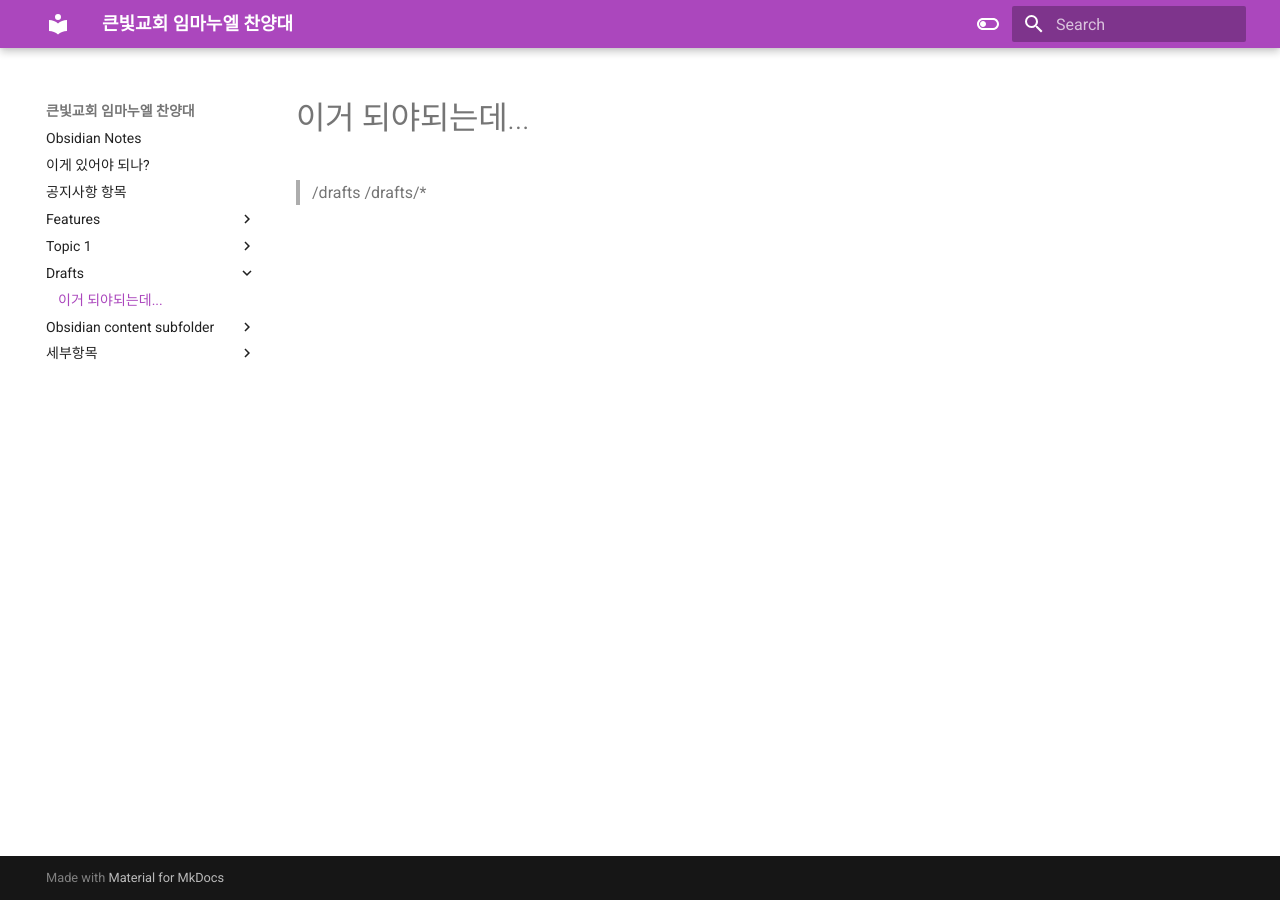
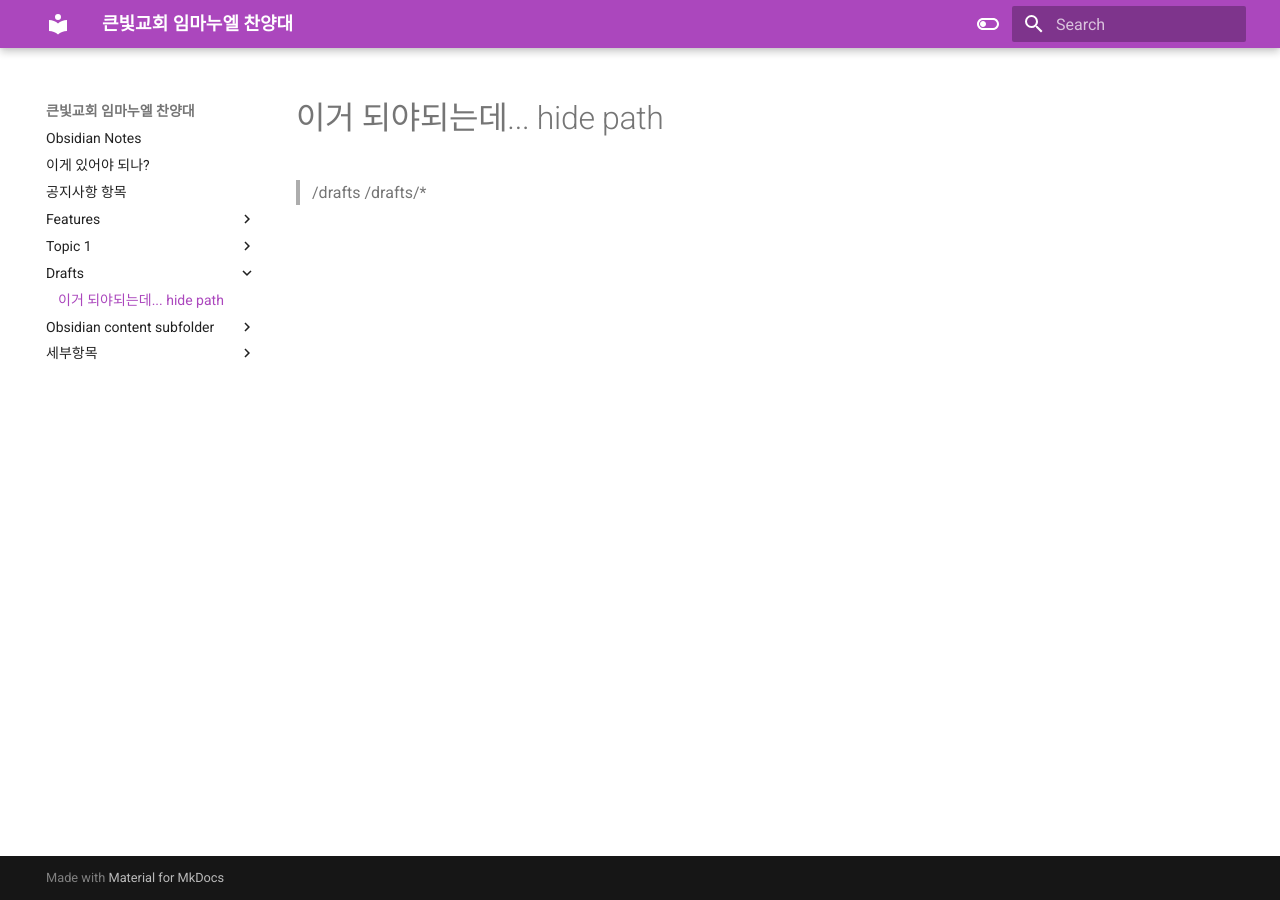
Before and after one commit to lkpc-choir/lkpc-choir.github.io, an MkDocs documentation site: the page built from docs/drafts/test.md, in a window 1280 px wide. Built offline with MkDocs 1.6.1 and Material for MkDocs 9.7.7, drawn with Linux system fonts in a browser that asks for light colours.

Commit message:
Update test.md

```diff
--- a/docs/drafts/test.md
+++ b/docs/drafts/test.md
@@ -3,7 +3,7 @@ hide:
   - path
 ---
 
-# 이거 되야되는데...
+# 이거 되야되는데... hide path
 
 
 
```
